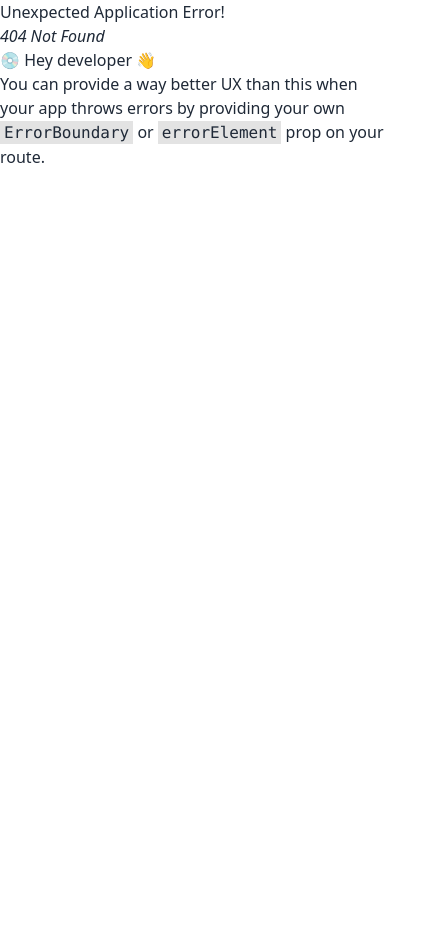
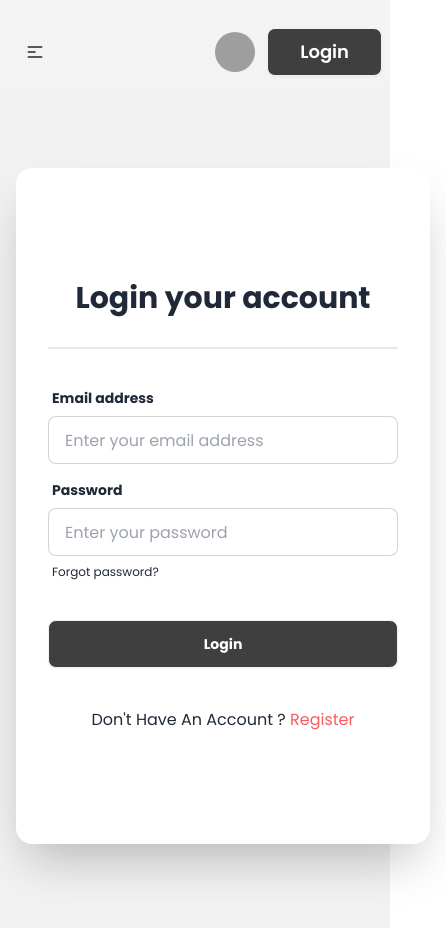
Before and after one commit to RaiyanJiyon/The-Dragon-News, a React (Vite) app: page /login in a window 390 px wide. Before the commit this address had no page. Shown: the whole page, 446 px wide, since content can reach past the window. Before the commit the page ends 844 px from the top, so only its background shows below. Built offline with nearby package versions, Linux system fonts and the light colour scheme; grey boxes are pictures that could not be loaded.

Commit message:
feat(pages): add Login page with form and Navbar integration
Created a new Login.jsx page in the pages folder.
Includes a responsive login form with email, password fields, and a 'Forgot password?' link.
Integrated the Navbar component for consistent navigation across the site.

```diff
--- a/src/components/Navbar.jsx
+++ b/src/components/Navbar.jsx
@@ -3,7 +3,7 @@ import { Link, NavLink } from "react-router-dom";
 
 const Navbar = () => {
     return (
-        <div className="navbar bg-base-100 mt-5">
+        <div className="navbar">
             <div className="navbar-start">
                 <div className="dropdown">
                     <div tabIndex={0} role="button" className="btn btn-ghost lg:hidden">
@@ -47,7 +47,7 @@ const Navbar = () => {
                 </div>
 
                 {/* login Link */}
-                <Link to={"/"} className="btn px-8 bg-[#403F3F] text-lg text-white font-semibold">Login</Link>
+                <Link to={"/login"} className="btn px-8 bg-[#403F3F] text-lg text-white font-semibold">Login</Link>
             </div>
         </div>
     );
--- a/src/pages/Home.jsx
+++ b/src/pages/Home.jsx
@@ -19,7 +19,9 @@ const Home = () => {
             </div>
 
             {/* Navbar section */}
-            <Navbar />
+            <div className="pt-5">
+                <Navbar />
+            </div>
 
             {/* sidebar section */}
 
@@ -33,10 +35,10 @@ const Home = () => {
                     <div className="bg-[#05001DCC] py-16 px-9">
                         <h3 className="text-3xl text-white font-bold">Create an Amazing Newspaper</h3>
                         <p className="text-white mt-5">
-                        Discover thousands of options, easy to customize layouts, one-click to import demo and much more.
+                            Discover thousands of options, easy to customize layouts, one-click to import demo and much more.
                         </p>
                         <button className="btn bg-[#D72050] border-none text-xl text-white font-semibold mt-8">
-                        Learn More
+                            Learn More
                         </button>
                     </div>
                 </div>
--- /dev/null
+++ b/src/pages/Login.jsx
@@ -0,0 +1,45 @@
+import Navbar from "../components/Navbar";
+
+
+const Login = () => {
+    return (
+        <div className="bg-[#f3f3f3]">
+            <div className="pt-5">
+                <Navbar />
+            </div>
+
+            {/* login form */}
+            <div className="hero bg-base-200 min-h-screen">
+                <div className="hero-content md:w-1/2">
+                    <div className="card bg-base-100 w-full shrink-0 shadow-2xl py-20">
+                        <form className="card-body">
+                            <h2 className="text-3xl font-bold text-center">Login your account</h2>
+                            <div className="divider"></div>
+                            <div className="form-control">
+                                <label className="label">
+                                    <span className="label-text font-bold">Email address</span>
+                                </label>
+                                <input type="email" placeholder="Enter your email address" className="input input-bordered" required />
+                            </div>
+                            <div className="form-control">
+                                <label className="label">
+                                    <span className="label-text font-bold">Password</span>
+                                </label>
+                                <input type="password" placeholder="Enter your password" className="input input-bordered" required />
+                                <label className="label">
+                                    <a href="#" className="label-text-alt link link-hover">Forgot password?</a>
+                                </label>
+                            </div>
+                            <div className="form-control mt-6">
+                                <button className="btn bg-[#403F3F] text-white font-bold">Login</button>
+                            </div>
+                            <p className="text-center mt-8">Don&apos;t Have An Account ? <span className="text-[#F75B5F]">Register</span></p>
+                        </form>
+                    </div>
+                </div>
+            </div>
+        </div>
+    );
+};
+
+export default Login;
--- /dev/null
+++ b/src/pages/Register.jsx
@@ -0,0 +1,9 @@
+const Register = () => {
+    return (
+        <div>
+
+        </div>
+    );
+};
+
+export default Register;
--- a/src/route/router.jsx
+++ b/src/route/router.jsx
@@ -3,6 +3,7 @@ import Main from "../layout/Main";
 import Home from "../pages/Home";
 import About from "../pages/About";
 import Career from "../pages/Career";
+import Login from "../pages/Login";
 
 const router = createBrowserRouter([
     {
@@ -21,6 +22,10 @@ const router = createBrowserRouter([
                 path: "/career",
                 element: <Career />,
             },
+            {
+                path: "/login",
+                element: <Login />,
+            },
         ]
     },
 ])
```
